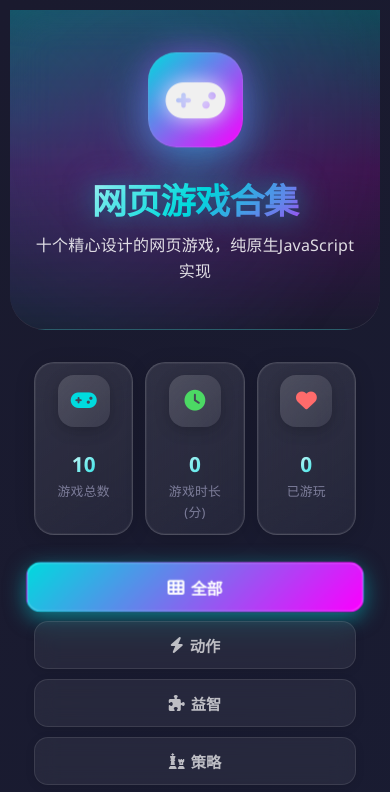
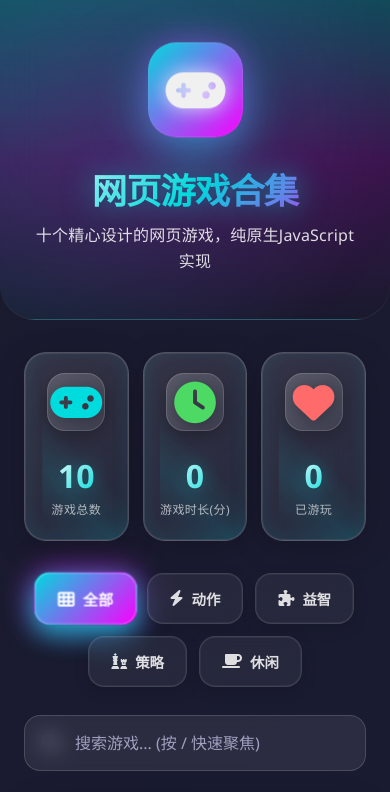
Before and after one commit to yuanjize/games, a website built with Vite: page index.html in a window 390 px wide. Shown: the top 792 px of the page. Built offline with nearby package versions, Linux system fonts and the light colour scheme.

Commit message:
feat(mobile): 🎨 应用Cyberpunk霓虹风格 - 统计和分类按钮
新增效果:
- 统计卡片光效扫描动画
- 分类按钮霓虹脉冲发光
- 3D立体阴影效果
- 玻璃态backdrop-filter

```diff
--- a/style.css
+++ b/style.css
@@ -1656,12 +1656,12 @@ footer {
         letter-spacing: 0.2px;
     }
 
-    /* ==================== 统计面板 - 现代卡片设计 ==================== */
+    /* ==================== 2. 统计面板 - 3D立体卡片 ==================== */
     .stats-panel {
         display: grid;
         grid-template-columns: repeat(3, 1fr);
-        gap: 12px;
-        margin: 0 24px 28px;
+        gap: 14px;
+        margin: 0 24px 32px;
         padding: 0;
     }
 
@@ -1670,62 +1670,117 @@ footer {
     }
 
     .stat-card {
-        background: linear-gradient(145deg, rgba(255, 255, 255, 0.1), rgba(255, 255, 255, 0.05));
-        border: 1px solid rgba(255, 255, 255, 0.15);
-        border-radius: 20px;
-        padding: 18px 12px;
+        background: linear-gradient(145deg,
+            rgba(255, 255, 255, 0.12),
+            rgba(255, 255, 255, 0.06));
+        border: 1px solid rgba(255, 255, 255, 0.18);
+        border-radius: 22px;
+        padding: 20px 14px;
         text-align: center;
-        backdrop-filter: blur(20px);
+        backdrop-filter: blur(25px);
+        -webkit-backdrop-filter: blur(25px);
         display: flex;
         flex-direction: column;
         align-items: center;
         justify-content: center;
-        transition: all 0.3s cubic-bezier(0.4, 0, 0.2, 1);
-        box-shadow: 0 4px 20px rgba(0, 0, 0, 0.15),
-                    0 0 0 1px rgba(255, 255, 255, 0.05) inset;
+        box-shadow:
+            0 8px 32px rgba(0, 0, 0, 0.2),
+            0 0 0 1px rgba(255, 255, 255, 0.08) inset,
+            0 -5px 20px rgba(0, 219, 222, 0.1) inset;
+        transition: all 0.4s cubic-bezier(0.4, 0, 0.2, 1);
+        position: relative;
+        overflow: hidden;
+    }
+
+    /* 卡片光效扫描 */
+    .stat-card::before {
+        content: '';
+        position: absolute;
+        top: -50%;
+        left: -50%;
+        width: 200%;
+        height: 200%;
+        background: linear-gradient(
+            45deg,
+            transparent 40%,
+            rgba(0, 219, 222, 0.1) 50%,
+            transparent 60%
+        );
+        animation: cardScan 3s linear infinite;
+        pointer-events: none;
+    }
+
+    @keyframes cardScan {
+        0% {
+            transform: translateX(-100%) translateY(-100%);
+        }
+        100% {
+            transform: translateX(100%) translateY(100%);
+        }
     }
 
     .stat-card:active {
         transform: scale(0.95);
+        box-shadow:
+            0 4px 16px rgba(0, 0, 0, 0.3),
+            0 0 0 1px rgba(0, 219, 222, 0.3) inset;
     }
 
     .stat-icon {
-        font-size: 2.4rem;
-        margin-bottom: 12px;
-        width: 52px;
-        height: 52px;
+        font-size: 2.6rem;
+        margin-bottom: 14px;
+        width: 58px;
+        height: 58px;
         display: flex;
         align-items: center;
         justify-content: center;
-        border-radius: 16px;
-        background: linear-gradient(135deg, rgba(255, 255, 255, 0.15), rgba(255, 255, 255, 0.08));
-        box-shadow: 0 4px 15px rgba(0, 0, 0, 0.2);
+        border-radius: 18px;
+        background: linear-gradient(135deg,
+            rgba(255, 255, 255, 0.2),
+            rgba(255, 255, 255, 0.08));
+        box-shadow:
+            0 6px 20px rgba(0, 0, 0, 0.25),
+            0 0 0 1px rgba(255, 255, 255, 0.15) inset;
+        position: relative;
+        z-index: 1;
+    }
+
+    .stat-icon i {
+        filter: drop-shadow(0 2px 8px rgba(0, 0, 0, 0.3));
     }
 
     .stat-value {
-        font-size: 1.8rem;
+        font-size: 2rem;
         font-weight: 800;
-        margin-bottom: 6px;
-        background: linear-gradient(135deg, #ffffff, var(--primary));
+        margin-bottom: 8px;
+        background: linear-gradient(135deg,
+            #ffffff,
+            var(--primary));
         -webkit-background-clip: text;
         -webkit-text-fill-color: transparent;
         background-clip: text;
         line-height: 1;
+        text-shadow: 0 0 20px rgba(0, 219, 222, 0.4);
+        position: relative;
+        z-index: 1;
     }
 
     .stat-label {
         font-size: 0.75rem;
-        opacity: 0.7;
+        color: rgba(255, 255, 255, 0.65);
         font-weight: 500;
-        letter-spacing: 0.3px;
-    }
-
-    /* ==================== 分类筛选 - 现代标签式设计 ==================== */
+        letter-spacing: 0.4px;
+        text-transform: uppercase;
+        position: relative;
+        z-index: 1;
+    }
+
+    /* ==================== 3. 分类筛选 - 霓虹标签 ==================== */
     .category-filter {
         display: flex;
         flex-wrap: wrap;
-        gap: 10px;
-        margin: 0 24px 24px;
+        gap: 12px;
+        margin: 0 24px 28px;
         padding: 0;
         justify-content: center;
     }
@@ -1736,25 +1791,61 @@ footer {
 
     .category-btn {
         flex: 0 0 auto;
-        padding: 12px 20px;
+        padding: 14px 22px;
         font-size: 0.9rem;
         font-weight: 600;
-        border-radius: 14px;
+        border-radius: 16px;
         background: rgba(255, 255, 255, 0.06);
-        border: 1px solid rgba(255, 255, 255, 0.1);
-        color: rgba(255, 255, 255, 0.7);
+        border: 1px solid rgba(255, 255, 255, 0.12);
+        color: rgba(255, 255, 255, 0.85);
         white-space: nowrap;
         display: inline-flex;
         align-items: center;
         justify-content: center;
-        gap: 6px;
+        gap: 8px;
         backdrop-filter: blur(10px);
-        transition: all 0.3s cubic-bezier(0.4, 0, 0.2, 1);
-        box-shadow: 0 2px 10px rgba(0, 0, 0, 0.1);
+        -webkit-backdrop-filter: blur(10px);
+        box-shadow:
+            0 4px 15px rgba(0, 0, 0, 0.15),
+            0 0 0 1px rgba(255, 255, 255, 0.05) inset;
+        transition: all 0.35s cubic-bezier(0.4, 0, 0.2, 1);
     }
 
     .category-btn:active {
         transform: scale(0.95);
+    }
+
+    /* 选中状态 - 霓虹发光 */
+    .category-btn.active {
+        background: linear-gradient(135deg, var(--primary), var(--secondary));
+        border-color: transparent;
+        color: #ffffff;
+        box-shadow:
+            0 8px 25px rgba(0, 219, 222, 0.6),
+            0 0 20px rgba(252, 0, 255, 0.4),
+            0 0 0 1px rgba(255, 255, 255, 0.2) inset;
+        transform: scale(1.05);
+        animation: buttonPulse 2s ease-in-out infinite;
+    }
+
+    @keyframes buttonPulse {
+        0%, 100% {
+            box-shadow:
+                0 8px 25px rgba(0, 219, 222, 0.6),
+                0 0 20px rgba(252, 0, 255, 0.4),
+                0 0 0 1px rgba(255, 255, 255, 0.2) inset;
+        }
+        50% {
+            box-shadow:
+                0 8px 25px rgba(0, 219, 222, 0.8),
+                0 0 30px rgba(252, 0, 255, 0.6),
+                0 0 0 1px rgba(255, 255, 255, 0.3) inset;
+        }
+    }
+
+    .category-btn i {
+        font-size: 1.1rem;
+    }
     }
 
     .category-btn.active {
```
